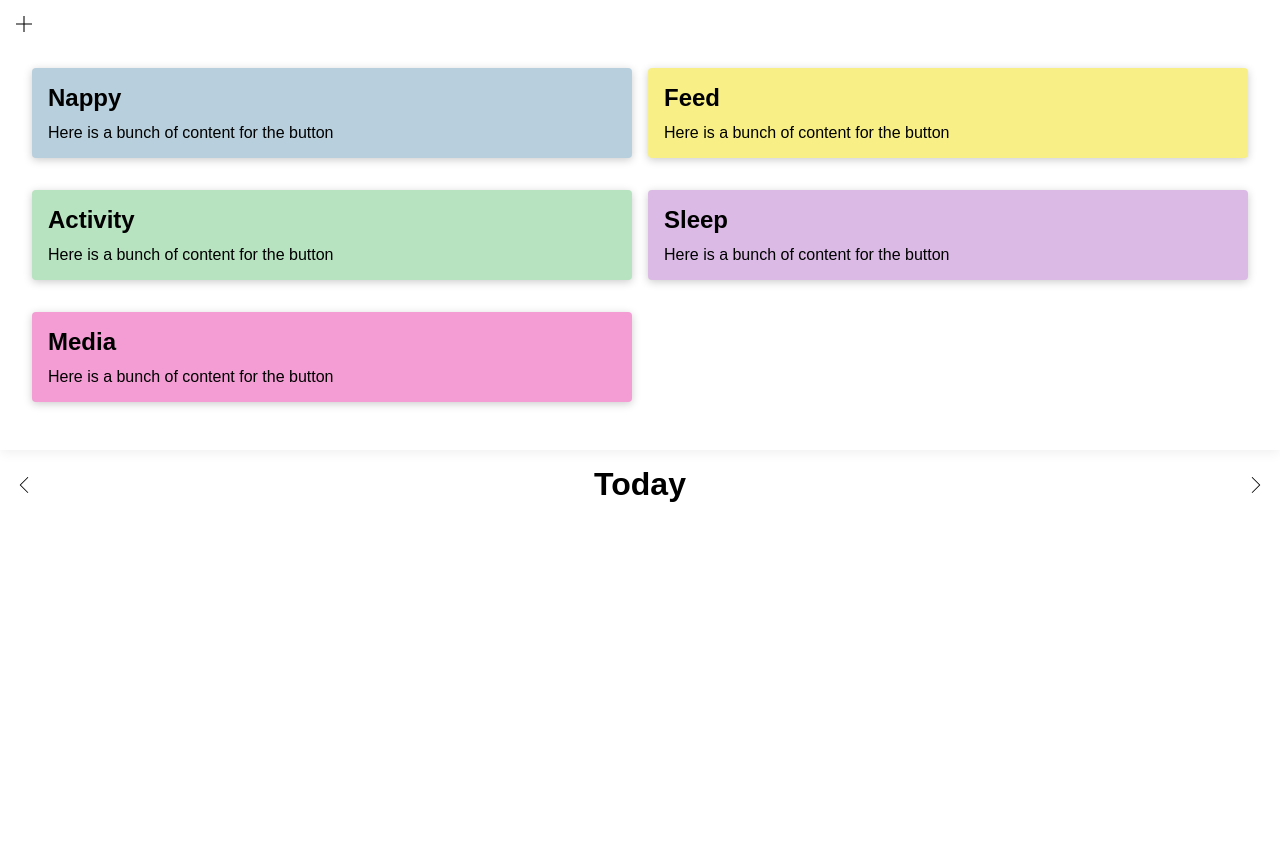
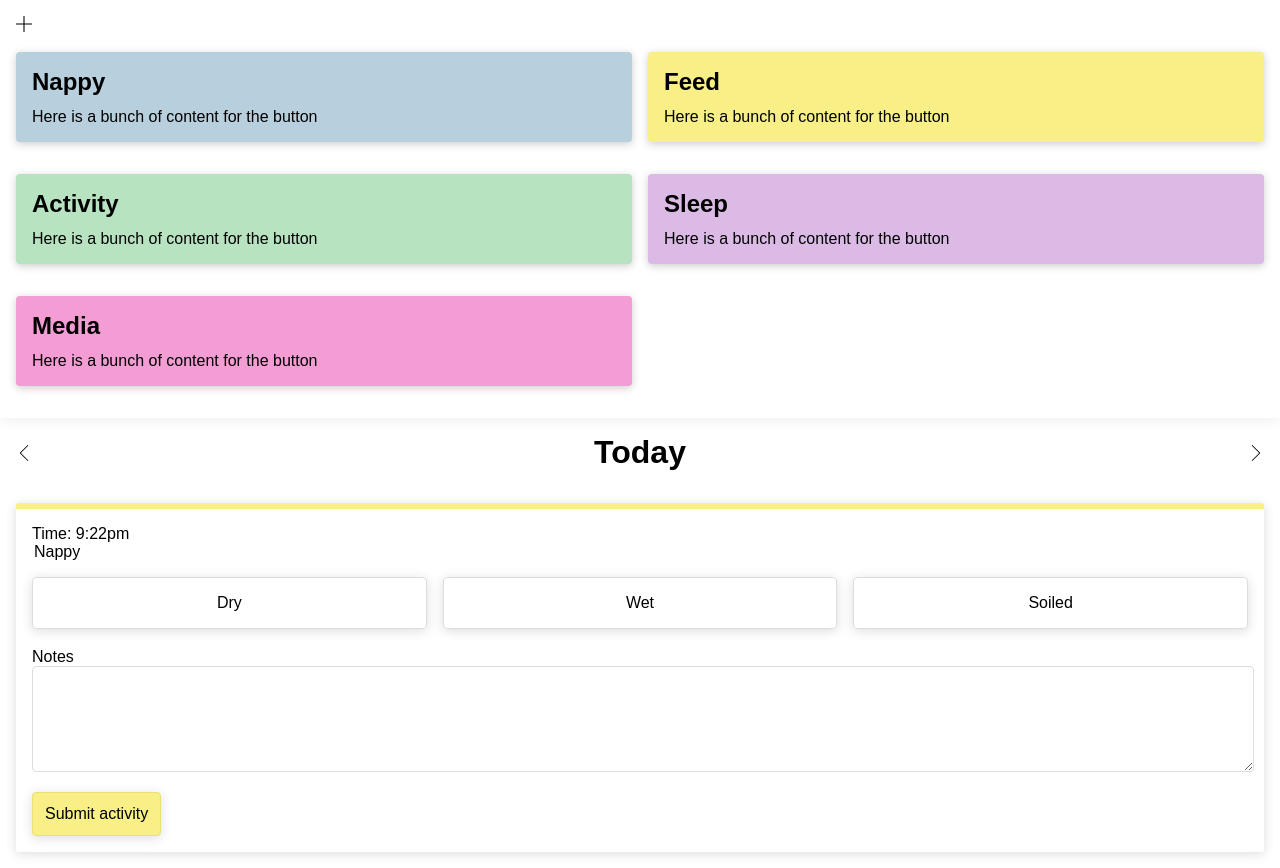
Before and after one commit to cecenz/bub-tracker, a React (Create React App) app: page /feed in a window 1280 px wide. Both pictures are taken after a click on the icon 24 px from the left and 24 px from the top of the page. Before the commit the page ends 800 px from the top, so only its background shows below. Built offline with nearby package versions, Linux system fonts and the light colour scheme; the HTML template or start-up script is replaced by a standard one.

Commit message:
adding basic routes to cards

```diff
--- a/src/ActivityAdder.jsx
+++ b/src/ActivityAdder.jsx
@@ -67,6 +67,7 @@ const StyledActivityAdder = styled.div`
   padding: 1rem;
   border-top: 6px solid ${props => props.theme.color};
   border-radius: 3px;
+  margin: 1rem;
 `;
 
 const TextArea = styled.textarea`
--- a/src/App.js
+++ b/src/App.js
@@ -1,9 +1,11 @@
 import React, { Fragment, useState } from "react";
+import { Route } from "react-router-dom";
+import styled, { ThemeProvider } from "styled-components";
 import { TransitionGroup, CSSTransition } from "react-transition-group";
-// import ActivityAdder from "./ActivityAdder";
+
 import { yellow, blue, green, purple, pink } from "./themes";
 import Card from "./Card";
-import styled from "styled-components";
+import ActivityAdder from "./ActivityAdder";
 import { ReactComponent as NextIcon } from "./svg/next.svg";
 import { ReactComponent as BackIcon } from "./svg/back.svg";
 import { ReactComponent as PlusIcon } from "./svg/plus.svg";
@@ -26,11 +28,36 @@ function App() {
           {isShowCards && (
             <CSSTransition classNames="dialog" timeout={750}>
               <ContentContainer>
-                <Card title="Nappy" theme={blue} />
-                <Card title="Feed" theme={yellow} />
-                <Card title="Activity" theme={green} />
-                <Card title="Sleep" theme={purple} />
-                <Card title="Media" theme={pink} />
+                <Card
+                  setShowCards={setShowCards}
+                  linkTo="nappy"
+                  title="Nappy"
+                  theme={blue}
+                />
+                <Card
+                  setShowCards={setShowCards}
+                  linkTo="feed"
+                  title="Feed"
+                  theme={yellow}
+                />
+                <Card
+                  setShowCards={setShowCards}
+                  linkTo="activity"
+                  title="Activity"
+                  theme={green}
+                />
+                <Card
+                  setShowCards={setShowCards}
+                  linkTo="sleep"
+                  title="Sleep"
+                  theme={purple}
+                />
+                <Card
+                  setShowCards={setShowCards}
+                  linkTo="media"
+                  title="Media"
+                  theme={pink}
+                />
               </ContentContainer>
             </CSSTransition>
           )}
@@ -42,17 +69,53 @@ function App() {
         <NextIcon style={{ width: "16px", height: "16px" }} />
       </DashboardHeader>
 
-      {/* <div>
-        <ThemeProvider theme={yellow}>
-          <ActivityAdder />
-        </ThemeProvider>
-      </div> */}
+      <Route
+        exact
+        path="/nappy"
+        component={() => (
+          <ThemeProvider theme={blue}>
+            <ActivityAdder />
+          </ThemeProvider>
+        )}
+      />
+      <Route
+        path="/feed"
+        component={() => (
+          <ThemeProvider theme={yellow}>
+            <ActivityAdder />
+          </ThemeProvider>
+        )}
+      />
+      <Route
+        path="/activity"
+        component={() => (
+          <ThemeProvider theme={green}>
+            <ActivityAdder />
+          </ThemeProvider>
+        )}
+      />
+      <Route
+        path="/sleep"
+        component={() => (
+          <ThemeProvider theme={purple}>
+            <ActivityAdder />
+          </ThemeProvider>
+        )}
+      />
+      <Route
+        path="/media"
+        component={() => (
+          <ThemeProvider theme={pink}>
+            <ActivityAdder />
+          </ThemeProvider>
+        )}
+      />
     </Fragment>
   );
 }
 
 const ContentContainer = styled.div`
-  padding: 1rem;
+  /* padding: 0 1rem; */
   display: grid;
   grid-template-columns: 1fr 1fr;
   grid-column-gap: 1rem;
--- a/src/Card.jsx
+++ b/src/Card.jsx
@@ -1,5 +1,6 @@
 import React from "react";
 import styled, { ThemeProvider } from "styled-components";
+import { Link } from "react-router-dom";
 
 const StyledCard = styled.div`
   background-color: ${props => props.theme.color};
@@ -24,12 +25,14 @@ StyledCard.defaultProps = {
   }
 };
 
-const Card = ({ theme, title = "foobar" }) => {
+const Card = ({ theme, title, linkTo, setShowCards }) => {
   return (
     <ThemeProvider theme={theme}>
       <StyledCard>
-        <h2>{title}</h2>
-        <p>Here is a bunch of content for the button</p>
+        <Link to={linkTo} onClick={() => setShowCards(false)}>
+          <h2>{title}</h2>
+          <p>Here is a bunch of content for the button</p>
+        </Link>
       </StyledCard>
     </ThemeProvider>
   );
--- a/src/globalStyles.css
+++ b/src/globalStyles.css
@@ -4,6 +4,11 @@ body {
   height: 100%;
   font-family: "Montserrat", sans-serif;
   /* background-color: #f9f9f9; */
+}
+
+a {
+  color: initial;
+  text-decoration: none;
 }
 
 h1,
@@ -18,6 +23,7 @@ h2 {
   margin-bottom: 0.75rem;
 }
 
+/* Animations */
 .dialog-enter {
   max-height: 0;
 }
@@ -33,8 +39,6 @@ h2 {
 
 .dialog-exit-active {
   max-height: 0;
-  padding-top: 0;
-  padding-bottom: 0;
   height: auto;
   overflow: hidden;
   transition: all 0.75s ease;
```
